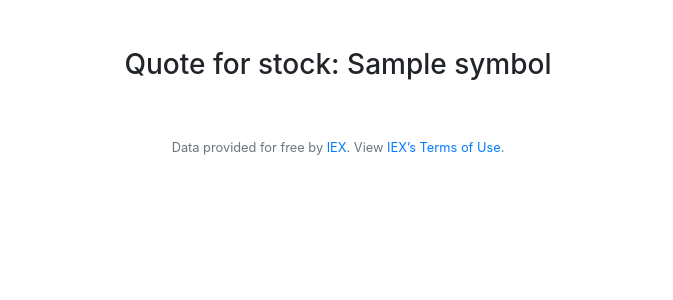
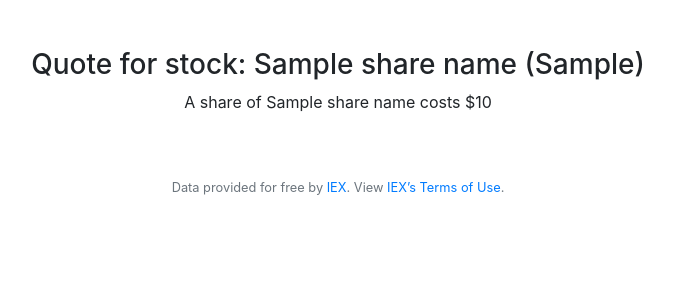
Before and after one commit to Devalo/cs50-finance, a Flask app: template templates/quoted.html in a window 1280 px wide. Shown: the part 76-376 px from the top of the page, without its empty margins (302-975 px from the left). Run offline with Flask 2, Linux system fonts and the light colour scheme; the template is opened without the code that fills it: most values are stand-ins (such as "Sample title", 1, 10 or a date in 2020); some libraries are stand-ins or nearby versions.

Commit message:
can quote shares

```diff
--- a/application.py
+++ b/application.py
@@ -126,8 +126,11 @@ def quote():
     """Get stock quote."""
     if request.method == "POST":
         symbol = request.form.get("symbol")
-        print(symbol)
-        return render_template("quoted.html", symbol=symbol)
+        get_symbol = lookup(symbol)
+        share_name = get_symbol["name"]
+        share_price = get_symbol["price"]
+
+        return render_template("quoted.html", share_symbol=symbol.upper(), share_name = share_name, share_price = share_price)
     else:
         return render_template("quote.html")
 
--- a/templates/quoted.html
+++ b/templates/quoted.html
@@ -5,7 +5,8 @@
 {% endblock %}
 
 {% block main %}
-    <h3>Quote for stock: {{symbol}}</h3>
+    <h3>Quote for stock: {{share_name}} ({{share_symbol}})</h3>
+    <p>A share of {{share_name}} costs ${{share_price}} </p>
 
 
 
```
